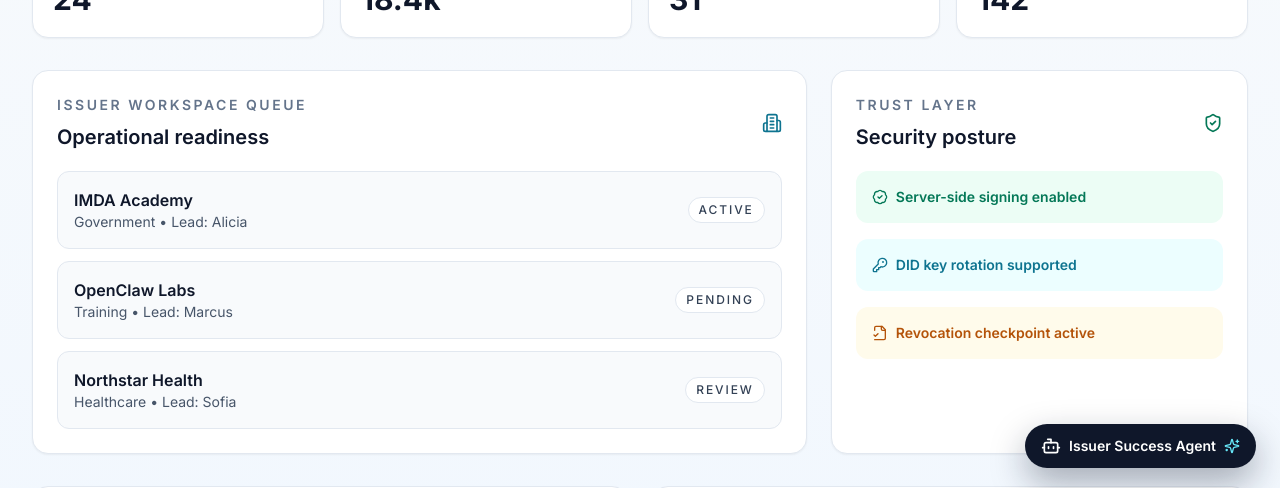
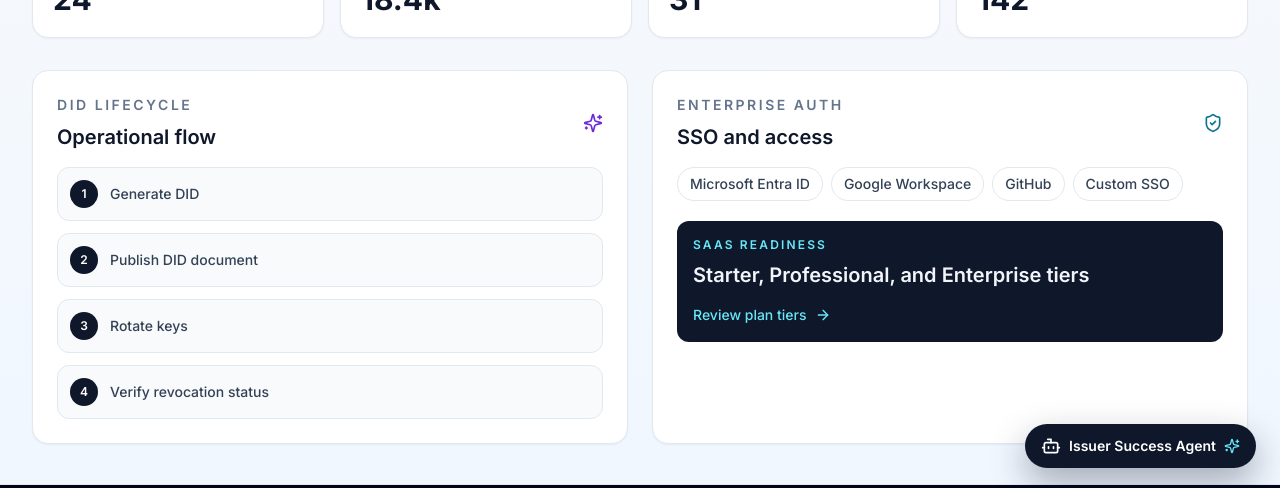
Before and after one commit to lanlan3322/certificate-issuer, a Next.js app: page /platform in a window 1280 px wide. Shown: the part 312-800 px from the top of the page. Built offline with nearby package versions, Linux system fonts and the light colour scheme; no server answers.

Commit message:
remove sections on platform page

```diff
--- a/app/platform/page.tsx
+++ b/app/platform/page.tsx
@@ -45,63 +45,6 @@
             <div className="mt-4 text-3xl font-bold text-slate-900">{metric.value}</div>
           </div>
         ))}
-      </div>
-
-      <div className="mt-8 grid gap-6 xl:grid-cols-[1.3fr_0.7fr]">
-        <section className="rounded-2xl border border-slate-200 bg-white p-6 shadow-sm">
-          <div className="mb-5 flex items-center justify-between">
-            <div>
-              <p className="text-sm font-semibold uppercase tracking-[0.18em] text-slate-500">Issuer workspace queue</p>
-              <h2 className="mt-2 text-xl font-semibold text-slate-900">Operational readiness</h2>
-            </div>
-            <Building2 className="h-5 w-5 text-cyan-700" />
-          </div>
-
-          <div className="space-y-3">
-            {issuerQueue.map((issuer) => (
-              <div key={issuer.name} className="flex flex-col gap-3 rounded-xl border border-slate-200 bg-slate-50 p-4 sm:flex-row sm:items-center sm:justify-between">
-                <div>
-                  <div className="font-semibold text-slate-900">{issuer.name}</div>
-                  <div className="text-sm text-slate-600">{issuer.org} • Lead: {issuer.lead}</div>
-                </div>
-                <span className="inline-flex w-fit rounded-full border border-slate-200 bg-white px-2.5 py-1 text-xs font-medium uppercase tracking-[0.16em] text-slate-700">
-                  {issuer.status}
-                </span>
-              </div>
-            ))}
-          </div>
-        </section>
-
-        <section className="rounded-2xl border border-slate-200 bg-white p-6 shadow-sm">
-          <div className="mb-5 flex items-center justify-between">
-            <div>
-              <p className="text-sm font-semibold uppercase tracking-[0.18em] text-slate-500">Trust layer</p>
-              <h2 className="mt-2 text-xl font-semibold text-slate-900">Security posture</h2>
-            </div>
-            <ShieldCheck className="h-5 w-5 text-emerald-700" />
-          </div>
-
-          <div className="space-y-4">
-            <div className="rounded-xl bg-emerald-50 p-4">
-              <div className="flex items-center gap-2 text-emerald-700">
-                <BadgeCheck className="h-4 w-4" />
-                <span className="text-sm font-semibold">Server-side signing enabled</span>
-              </div>
-            </div>
-            <div className="rounded-xl bg-cyan-50 p-4">
-              <div className="flex items-center gap-2 text-cyan-700">
-                <KeyRound className="h-4 w-4" />
-                <span className="text-sm font-semibold">DID key rotation supported</span>
-              </div>
-            </div>
-            <div className="rounded-xl bg-amber-50 p-4">
-              <div className="flex items-center gap-2 text-amber-700">
-                <FileCheck2 className="h-4 w-4" />
-                <span className="text-sm font-semibold">Revocation checkpoint active</span>
-              </div>
-            </div>
-          </div>
-        </section>
       </div>
 
       <div className="mt-8 grid gap-6 lg:grid-cols-2">
```
